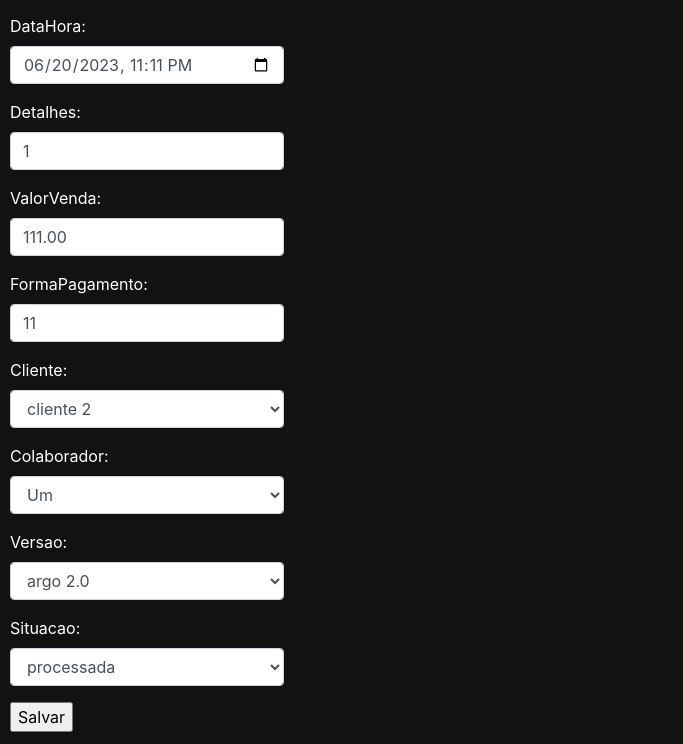
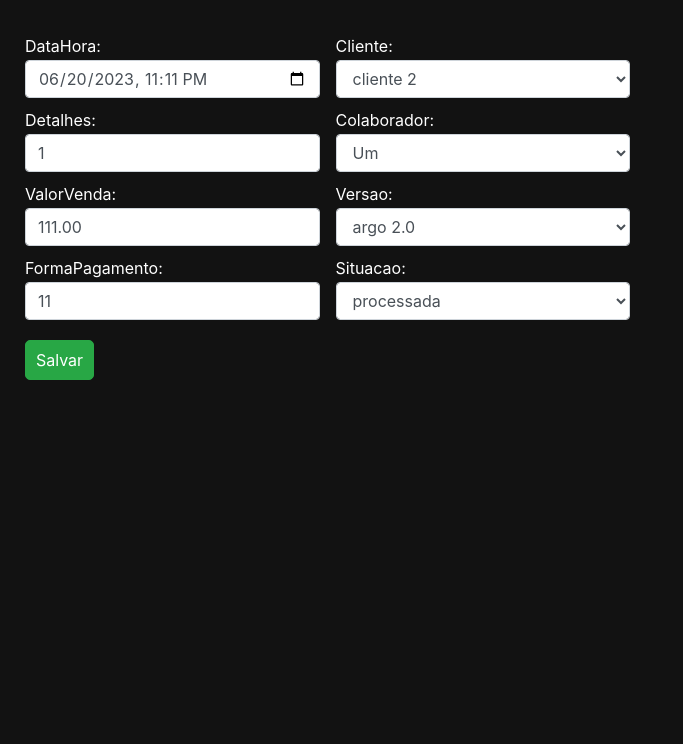
Before and after one commit to cleomarsrv/Django_Concessionaria, a Django app: page /vendas/editar/7 in a window 1280 px wide. Shown: the part 56-800 px from the top of the page, without its empty margins (0-683 px from the left). Run offline with Django 4.2, Linux system fonts and the light colour scheme; data comes from the database, SQL or seed files in the repository; both versions use the stored data as it was after the commit.

Commit message:
concluido app vendas views.generic.edit

```diff
--- a/compras/views.py
+++ b/compras/views.py
@@ -14,6 +14,11 @@ class ComprasListar(ListView):
     model = Compra
     template_name = 'compras/compras.html'
     paginate_by = 10
+
+    def get_context_data(self, *args, **kwargs):
+        context = super().get_context_data(*args, **kwargs)
+        context['versoes'] = Versao.objects.all().order_by('-estoque')
+        return context
 
 class CompraCriar(CreateView, LoginRequiredMixin):
     model = Compra
--- a/templates/static/css/css.css
+++ b/templates/static/css/css.css
@@ -47,20 +47,28 @@ a:hover{
     padding: 7px 10px;
     border-radius: 5px;
     margin-bottom: 10px;
+    margin-top: 10px;
 }
 
 .head-listas{
     background-color: black;
 }
 
-.colunas_duas{
-    column-count: 2;
+label{
+    margin-bottom: 2px;
+    margin-top: 10px;
+
 }
 
-.colunas_duas input{
-    width: 80%;
+.colunas_duas{
     display: block;
-    margin-bottom: 10px;
+    column-count:2;
+    break-inside: avoid-column;
+    width: 100%;
+    padding-bottom: 5px;
+    margin-bottom: 5px;
+    margin-top: 5px;
+    padding-top: 5px;
 }
 
 .colunas_tres{
@@ -96,6 +104,3 @@ a:hover{
 .cor_padrao{
     color: #007bff;
 }
-
-.card-img-top{
-}
--- a/vendas/templates/vendas/vendaForm.html
+++ b/vendas/templates/vendas/vendaForm.html
@@ -4,10 +4,23 @@
 {% block 'body' %}
     <div class="container">
         <div class="row">
-            <form action="" method="POST">{% csrf_token %}
-                {{form.as_p}}
-                <input type="submit" value="Salvar">
-            </form>
+            <div class="col-md-6">
+                <form action="" method="POST">{% csrf_token %}
+                    <div class="colunas_duas">
+                        {% for field in form %}
+                                {{ field.label_tag }}
+                                {{ field }}
+                        {% endfor %}
+                    </div>
+                    <input type="submit" class="btn btn-success botao" value="Salvar">
+                </form>
+            </div>
+            {% if form.errors %}
+                <div class="col-md-3 alert-danger">
+                    {{ form.errors}}
+                </div>
+            {% endif %}
         </div>
+
     </div>
 {% endblock 'body' %}
--- a/vendas/views.py
+++ b/vendas/views.py
@@ -2,7 +2,7 @@ from django.shortcuts import render, redirect
 from django.urls import reverse, reverse_lazy
 from django.http import HttpResponse
 from .models import Venda
-from carros.models import Carro
+from carros.models import Carro, Versao
 from clientes.models import Cliente
 from colaboradores.models import Colaborador
 from django.contrib import messages
@@ -22,17 +22,14 @@ class VendasCriar(CreateView):
     success_url = reverse_lazy('vendas:listar')
 
     def form_valid(self, form):
-
         versao = form.cleaned_data['versao']
-        print(versao.nome, versao.carro.nome)
         if versao.estoque <= 0:
-            messages.error(self.request, f'Não há estoque para vender. Versao: {versao.nome} do Carro: {versao.carro.nome}).')
-            return redirect(reverse('vendas:listar'))
+            form.add_error('versao', f'{versao.nome} sem estoque!')
+            return self.form_invalid(form)
         else:
             messages.success(self.request, 'venda realizada com sucesso. ')
-            object_ = self.get_object()
-            object_.estoque -= 1
-            object_.save()
+            versao.estoque -= 1
+            versao.save()
             return super().form_valid(form)
 
 class VendasEditar(UpdateView):
@@ -45,13 +42,11 @@ class VendasEditar(UpdateView):
         versaoAposEditar = form.cleaned_data['versao']
         versaoAntesEditar = self.versaoAntesEditar
         if versaoAposEditar.estoque <=0:
-            messages.error(self.request, f'Não há estoque da Versao: {versaoAposEditar.nome} do Carro: {versaoAposEditar.carro.nome}).')
-            form.add_error('versao', 'esta versão nao tem estoque!')
+            form.add_error('versao', f'{versaoAposEditar.nome} sem estoque!')
             return self.form_invalid(form)
         elif (versaoAposEditar != versaoAntesEditar):
             versaoAntesEditar.estoque += 1
             versaoAposEditar.estoque -= 1
-            versaoAposEditar = form.save(commit=False)
             versaoAposEditar.save()
             versaoAntesEditar.save()
             messages.success(self.request, 'venda editada com sucesso. ')
```
Also changed, not shown: compras/templates/compras/compras.html (+18 -3 lines), carros/models.py (line endings or trailing spaces), db.sqlite3.
